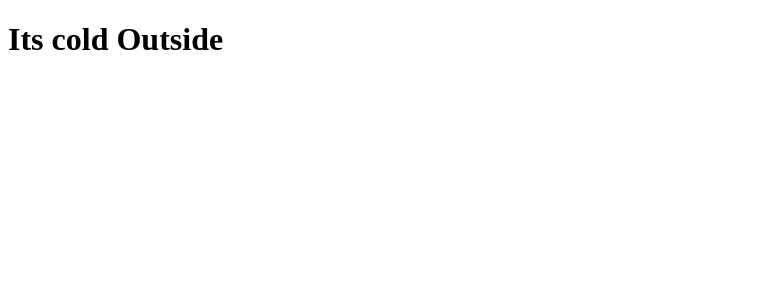
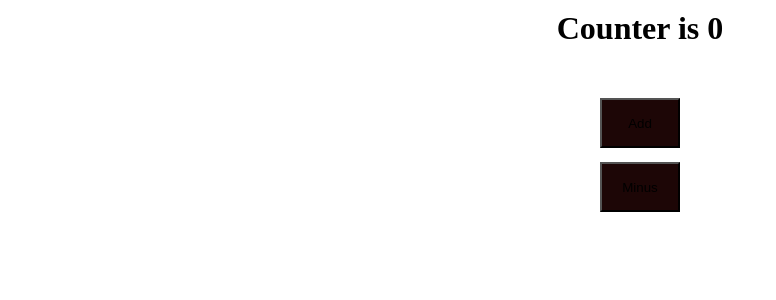
Before and after one commit to RiteKoder/react-app, a React (Vite) app: page / in a window 1280 px wide. Shown: the top 300 px of the page, without its empty margins (0-776 px from the left). Built offline with nearby package versions, Linux system fonts and the light colour scheme.

Commit message:
learned UseState

```diff
--- a/src/App.jsx
+++ b/src/App.jsx
@@ -1,3 +1,6 @@
+import { RxFontRoman } from "react-icons/rx";
+import "./index.css";
+
 // import Header  from "./components/Header.jsx"
 // import Footer from "./components/Footer.jsx"
 // import MainContent from "./components/MainContent.jsx"
@@ -5,12 +8,24 @@
 // import CurrDate from "./components/CurrDate.jsx";
 // import RenderList from "./RenderList.jsx";
 // import {Card} from "./components/Card.jsx"
-import { Weather } from "./components/Weather.jsx";
-
+// import { Weather } from "./components/Weather.jsx";
+// import Icons from "./components/Icons";
+// import RainbowText from "./components/RainbowText";
+import UseState1 from "./components/UseState1";
 const App = () => {
   return (
     <>
-      <Weather temperature={15}/>
+      <UseState1 />
+
+
+
+
+
+    {/* <RainbowText /> */}
+
+      {/* <Icons /> */}
+
+      {/* <Weather temperature={15}/> */}
 
       {/* <Header />
     <MainContent />
--- /dev/null
+++ b/src/components/UseState1.jsx
@@ -0,0 +1,26 @@
+import { useState } from "react";
+
+function UseState1() {
+  let [counter, setCounter] = useState(0);
+
+  const addHandler = () => {
+    setCounter(counter + 1);
+  };
+  const minusHandler = () => {
+    setCounter(counter - 1);
+  };
+
+  return (
+    <div>
+      <h1>Counter is {counter}</h1>
+      <br />
+      <div>
+        <button onClick={addHandler}>Add</button>
+        <button onClick={minusHandler}>Minus</button>
+      </div>
+      {counter > 5 && <h2>Too Big !</h2>}
+    </div>
+  );
+}
+
+export default UseState1;
--- /dev/null
+++ b/src/index.css
@@ -0,0 +1,24 @@
+* {
+  margin: 0;
+  padding: 0;
+}
+
+div {
+  /* width: 100%;
+  height: 500px; */
+  display: flex;
+  gap: 14px;
+  flex-direction: column;
+  justify-content: center;
+  align-items: center;
+  padding: 5px;
+}
+span {
+  color: rgba(240, 248, 255, 0.74);
+}
+
+button {
+  height: 50px;
+  width: 80px;
+  background-color: #1d0606;
+}
```
